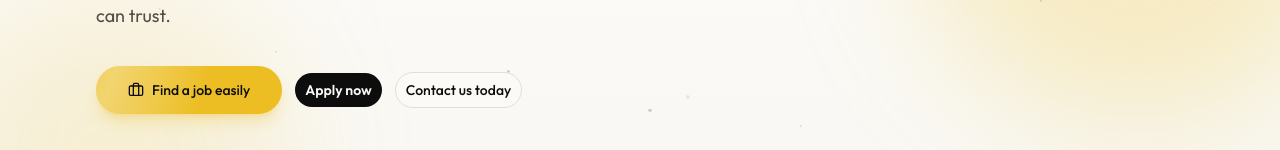
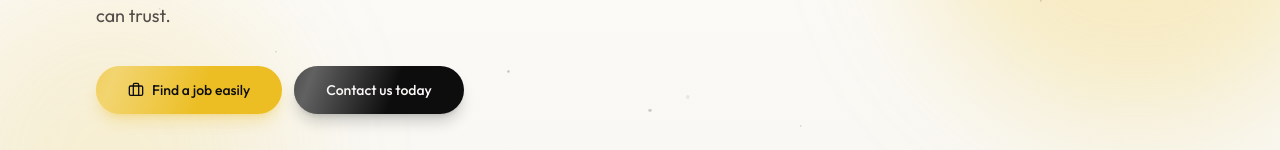
Before and after one commit to Gielzy-Boateng/kharismerc, a Next.js app: page / in a window 1280 px wide. Shown: the part 426-576 px from the top of the page. Built offline with nearby package versions, Linux system fonts and the light colour scheme; no server answers.

Commit message:
fix:typo

```diff
--- a/src/app/page.tsx
+++ b/src/app/page.tsx
@@ -157,21 +157,11 @@ export default function Home() {
                   Find a job easily
                 </ShimmerButton>
               </Link>
-              <Button
-                size="lg"
-                className="rounded-full bg-foreground font-semibold text-background hover:bg-foreground/90"
-                asChild
-              >
-                <Link href="/contact">Apply now</Link>
-              </Button>
-              <Button
-                size="lg"
-                variant="outline"
-                className="rounded-full"
-                asChild
-              >
-                <Link href="/contact">Contact us today</Link>
-              </Button>
+              <Link href="/contact">
+                <ShimmerButton className="rounded-full bg-foreground text-background shadow-foreground/20">
+                  Contact us today
+                </ShimmerButton>
+              </Link>
             </div>
           </BlurFade>
 
```
